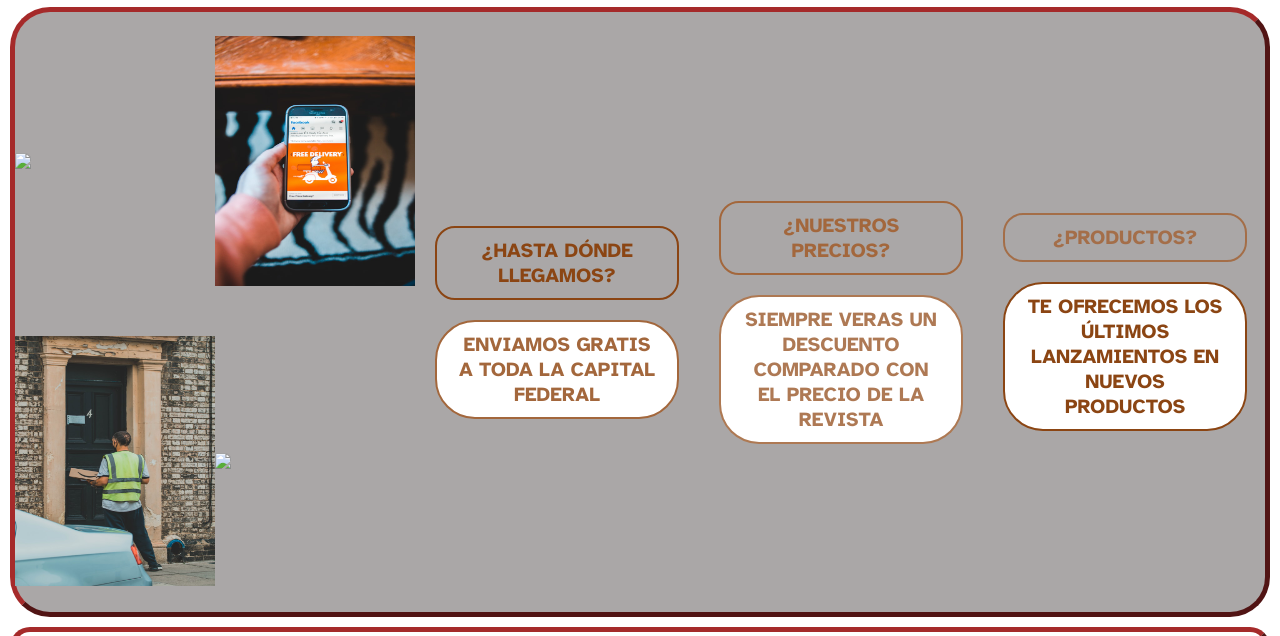
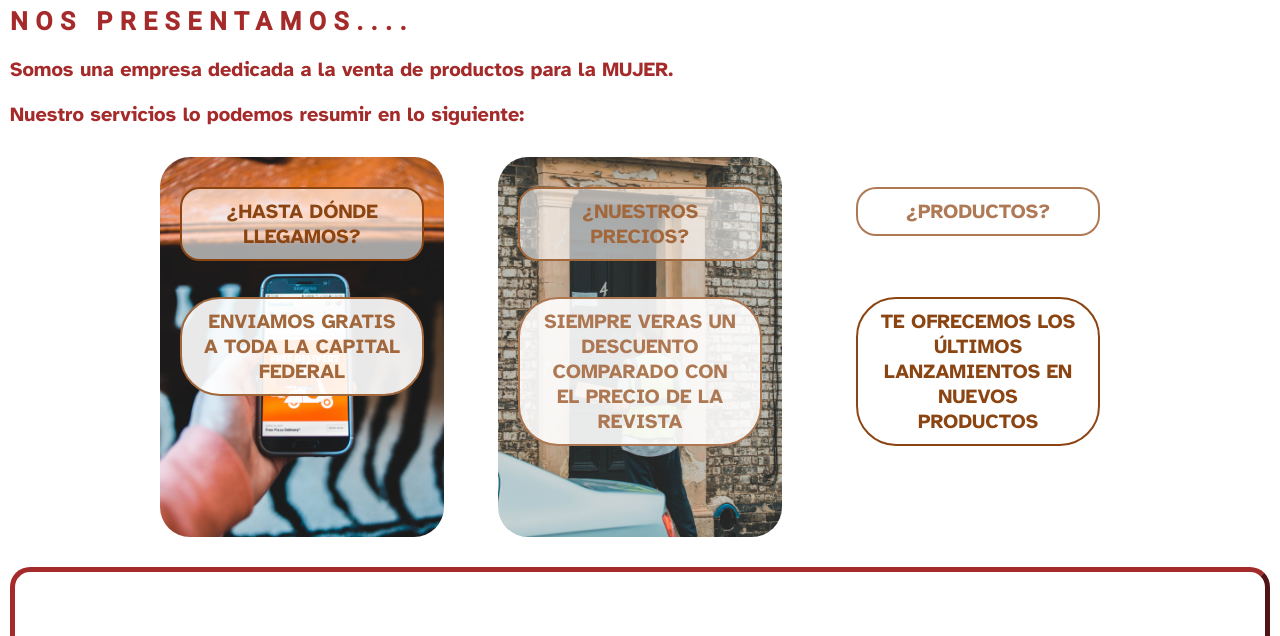
Before and after one commit to borischoque/proyecto_ch_bchoque, a website: page index.html in a window 1280 px wide. Shown: the part 163-799 px from the top of the page. Drawn offline with Linux system fonts and the light colour scheme.

Commit message:
[FIXED] corrección sobre pagina principal, ajuste a contenido final

```diff
--- a/index.html
+++ b/index.html
@@ -40,9 +40,17 @@
     <!-- *********************** ENCABEZADO DE PAGINA-->
     <!-- CUERPO PAGINA PRODUCTOS-->
     <main class="prinpipal">
+        <!-- PRINCIPAL ******** TITULO CABECERA-->
+        <section class="principal__seccionTitulo">
+            <h3 class="principal__seccionTitulo--texto">NOS PRESENTAMOS....</h3>
+            <p class="principal__seccionTitulo--textoComplemento">
+                Somos una empresa dedicada a la venta de productos para la <b>MUJER.</b>
+            </p>
+            <p class="principal__seccionTitulo--textoComplemento"> Nuestro servicios lo podemos resumir en lo siguiente:</p>
+        </section>
         <!-- VISTA PRINCIPAL: SECCION 1-->
         <section class="principal__seccion1">
-            <div class="principal__seccion1--cuadroImagenes">
+            <!-- <div class="principal__seccion1--cuadroImagenes">
                 <div>
                     <img class="principal__seccion1--imagen" src="img/fast-delivery-3.jpg">
                 </div>
@@ -55,9 +63,9 @@
                 <div>
                     <img class="principal__seccion1--imagen" src="img/fast-delivery-3.jpg">
                 </div>
-            </div>
+            </div> -->
             <div class="principal__seccion1--cuadroTexto">
-                <div>
+                <div class="principal__seccion1--imgFondo1">
                     <h2 class="principal__seccion1--texto1">
                         ¿HASTA DÓNDE LLEGAMOS?
                     </h2>
@@ -65,7 +73,7 @@
                         Enviamos gratis a toda la Capital Federal
                     </h3>
                 </div>
-                <div>
+                <div class="principal__seccion1--imgFondo2">
                     <h2 class="principal__seccion1--texto2">
                         ¿NUESTROS PRECIOS?
                     </h2>
@@ -73,7 +81,7 @@
                         Siempre veras un descuento comparado con el precio de la revista
                     </h3>
                 </div>
-                <div>
+                <div class="principal__seccion1--imgFondo3">
                     <h2 class="principal__seccion1--texto3">
                         ¿PRODUCTOS?
                     </h2>
--- a/scss/bucles/_each.scss
+++ b/scss/bucles/_each.scss
@@ -15,8 +15,17 @@
     border: 0.1em $color solid;
     border-radius: 1em;
     font-size: 2em;
+    background-color: rgba(255, 255, 255, 0.6);
     transition: transform 0.5s ease-in-out;
     position: relative;
+    @include tablet_disp {
+      color: black;
+      background-color: #fcdbc8;
+    }
+    @include mobile_disp {
+      color: black;
+      background-color: #fcdbc8;
+    }
   }
 
   .principal__seccion1--#{$texto}:hover {
@@ -46,11 +55,22 @@
     width: 10em;
     margin: 0 auto;
     color: $color;
-    background-color: white;
+    background-color: rgba(255, 255, 255, 0.9);
     border: 0.1em $color solid;
     border-radius: 2em;
     padding: 0.5em 1em;
     font-size: 2em;
     text-transform: uppercase;
+    position: absolute;
+    left: 1em;
+    top: 0;
+    transform: translateY(+7em);
+    transition: transform 1s ease-in;
+    @include tablet_disp {
+      background-color: rgb(255, 255, 255);
+    }
+    @include mobile_disp {
+      background-color: rgb(255, 255, 255);
+    }
   }
 }
--- a/scss/bucles/_for.scss
+++ b/scss/bucles/_for.scss
@@ -13,3 +13,19 @@
     background-color: map-get($colorFondoFuenteProductos, "fondoProducto#{$i}");
   }
 }
+
+.principal__seccion1--imgFondo1,
+.principal__seccion1--imgFondo2,
+.principal__seccion1--imgFondo3 {
+  padding: 1em 0;
+  margin: 1em 0;
+  border-radius: 3em;
+  background-size: cover;
+  height: 100%;
+  position: relative;
+}
+@for $i from 1 through 3 {
+  .principal__seccion1--imgFondo#{$i} {
+    background-image: url("../img/fast-delivery-#{$i}.jpg");
+  }
+}
--- a/scss/pages/_proPrincipal.scss
+++ b/scss/pages/_proPrincipal.scss
@@ -1,69 +1,98 @@
 //********************************************
 // ARCHIVO----> ESTILOS PARA PAGINA PRINCIPAL
 //********************************************
-
 .principal {
-  &__seccion1 {
+  &__seccionTitulo {
     margin-top: $margenEntreSeccion;
     margin-right: $margenLateralesSeccion;
     margin-left: $margenLateralesSeccion;
-    background-color: #aaa7a7;
-    border: brown 0.5em;
-    border-radius: 4em;
-    border-style: outset;
-    height: 75vh;
-    width: auto;
+    height: 15vh;
     display: flex;
+    flex-direction: column;
     justify-content: space-between;
+    align-content: center;
     @include tablet_disp {
-      height: auto;
-      flex-direction: column;
-      align-items: center;
       font-size: $textTamaño2;
+      height: 7.5vh;
     }
     @include mobile_disp {
       font-size: $textTamaño1;
     }
-    &--imagen {
-      width: 100%;
-      max-height: 25em;
-      transition: all 0.5s;
-      object-fit: fill;
-      @include mobile_disp {
-        width: 100%;
-        max-height: 100%;
-        object-fit: contain;
-      }
+    &--texto {
+      color: $proGeneralTexto;
+      font-family: "Roboto", sans-serif;
+      font-size: 2.5em;
+      letter-spacing: 0.3em;
     }
-    &--imagen:hover {
-      transform: rotateZ(20deg) scale(1.25);
-      filter: grayscale(1);
+    &--textoComplemento {
+      color: $proGeneralTexto;
+      font-size: 2em;
     }
-    &--cuadroImagenes {
-      min-width: 400px;
-      height: 100%;
-      display: grid;
-      grid-template-columns: repeat(2, 200px);
-      grid-template-rows: repeat(2, 50%);
-      justify-content: center;
-      align-content: center;
-      align-items: center;
-      overflow: hidden;
-      @include mobile_disp {
-        min-width: 90vw;
-        height: auto;
-        grid-template-columns: repeat(1, 90%);
-        grid-template-rows: repeat(4, 70vh);
-      }
+  }
+  &__seccion1 {
+    margin: 4em auto;
+    height: 45vh;
+    width: fit-content;
+    // display: flex;
+    // justify-content: space-between;
+    @include tablet_disp {
+      font-size: $textTamaño2;
+      // flex-direction: column;
+      // align-items: center;
+      height: 50vh;
     }
+    @include mobile_disp {
+      font-size: $textTamaño1;
+      height: 90vh;
+    }
+    // &--imagen {
+    //   width: 100%;
+    //   max-height: 25em;
+    //   transition: all 0.5s;
+    //   object-fit: fill;
+    //   @include mobile_disp {
+    //     width: 100%;
+    //     max-height: 100%;
+    //     object-fit: contain;
+    //   }
+    // }
+    // &--imagen:hover {
+    //   transform: rotateZ(20deg) scale(1.25);
+    //   filter: grayscale(1);
+    // }
+    // &--cuadroImagenes {
+    //   min-width: 400px;
+    //   height: 100%;
+    //   display: grid;
+    //   grid-template-columns: repeat(2, 200px);
+    //   grid-template-rows: repeat(2, 50%);
+    //   justify-content: center;
+    //   align-content: center;
+    //   align-items: center;
+    //   overflow: hidden;
+    //   @include mobile_disp {
+    //     min-width: 90vw;
+    //     height: auto;
+    //     grid-template-columns: repeat(1, 90%);
+    //     grid-template-rows: repeat(4, 70vh);
+    //   }
+    // }
+
     &--cuadroTexto {
       display: flex;
-      justify-content: space-evenly;
+      justify-content: space-between;
       align-items: center;
+      height: inherit;
       width: 75vw;
       text-align: center;
+      position: relative;
+      @include tablet_disp {
+        height: 22vh;
+        flex-wrap: wrap;
+        justify-content: space-evenly;
+      }
       @include mobile_disp {
-        flex-direction: column;
+        height: 25vh;
       }
     }
   }
--- a/scss/pro_cabecera_pie/_proCabecera.scss
+++ b/scss/pro_cabecera_pie/_proCabecera.scss
@@ -14,7 +14,7 @@
   align-items: center;
   position: sticky;
   @include mobile_disp {
-    height: 15vh;
+    height: 10vh;
   }
   &__logo {
     height: inherit;
```
Also changed, not shown: css/style.css.
